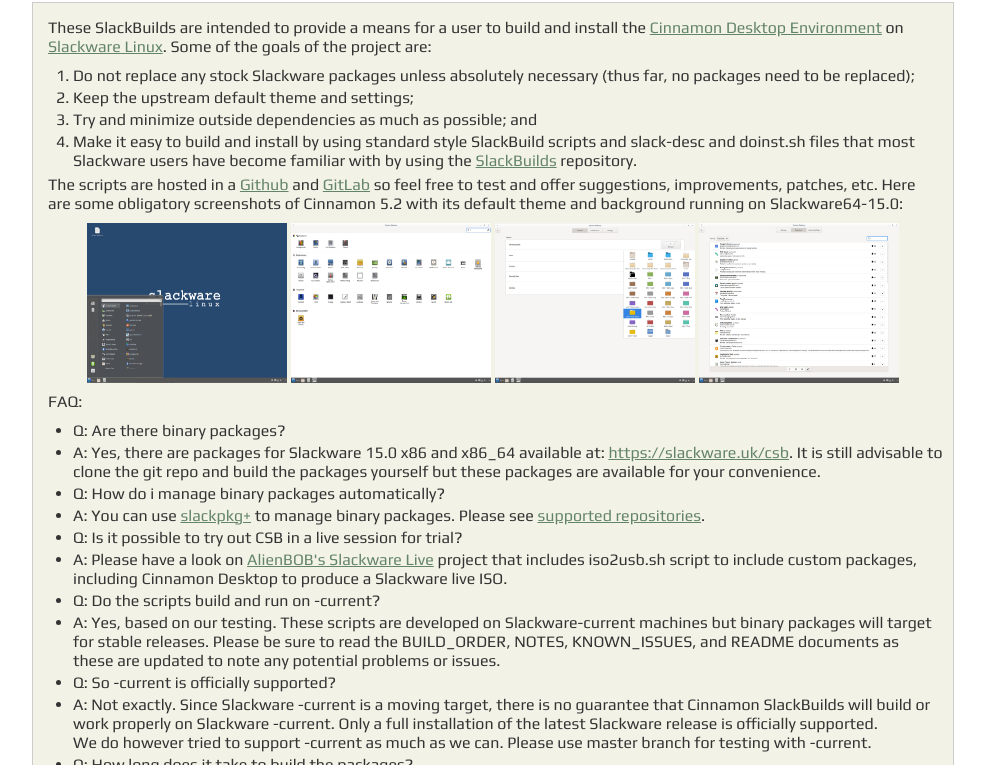
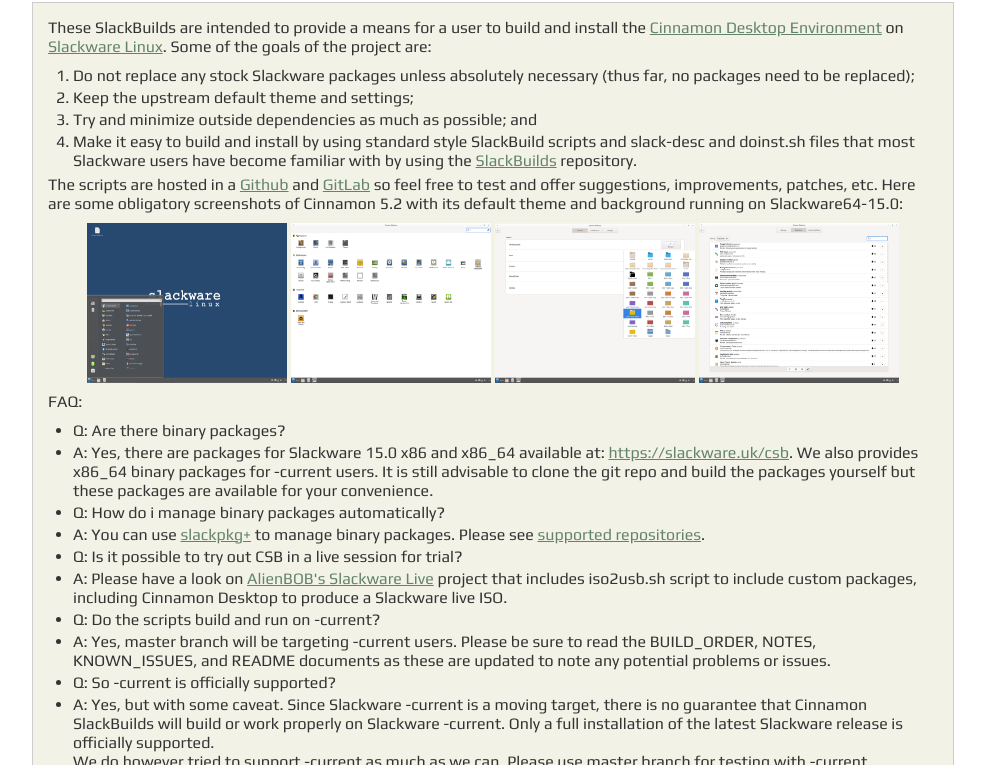
Before and after one commit to CinnamonSlackBuilds/cinnamonslackbuilds.github.io, a plain HTML site: page index.html in a window 1280 px wide. Shown: the part 35-800 px from the top of the page, without its empty margins (147-1132 px from the left). Drawn offline with Linux system fonts and the light colour scheme.

Commit message:
Updated information about the project.
Signed-off-by: Willy Sudiarto Raharjo <willysr@gmail.com>

```diff
--- a/index.html
+++ b/index.html
@@ -51,9 +51,9 @@
            <li>Q: Are there binary packages?</li><li>A: Yes, there are
              packages for Slackware 15.0 x86 and x86_64 available at:
              <a
-               href="https://slackware.uk/csb">https://slackware.uk/csb</a>.  It is still advisable to
-             clone the git repo and build the packages yourself but these
-             packages are available for your convenience.</li>
+               href="https://slackware.uk/csb">https://slackware.uk/csb</a>. We also provides x86_64 binary
+	   packages for -current users. It is still advisable to clone the git repo and build the packages
+	   yourself but these packages are available for your convenience.</li>
            <li>Q: How do i manage binary packages automatically?</li>
 	   <li>A: You can use <a href="https://slakfinder.org/slackpkg+.html">slackpkg+</a>
 	   to manage binary packages. Please see
@@ -63,12 +63,11 @@
 	   AlienBOB's Slackware Live</a> project that includes iso2usb.sh script to include custom
 	   packages, including Cinnamon Desktop to produce a Slackware live ISO.</li>
            <li>Q: Do the scripts build and run on -current?</li><li>A: Yes,
-           based on our testing. These scripts are developed on
-           Slackware-current machines but binary packages will target for stable releases.
+           master branch will be targeting -current users.
 	   Please be sure to read the BUILD_ORDER, NOTES, KNOWN_ISSUES, and README documents as these
            are updated to note any potential problems or issues.</li>
            <li>Q: So -current is officially supported?</li>
-           <li>A: Not exactly.  Since Slackware -current is a moving target,
+           <li>A: Yes, but with some caveat.  Since Slackware -current is a moving target,
            there is no guarantee that Cinnamon SlackBuilds will build or work properly
            on Slackware -current.  Only a full installation of the latest
            Slackware release is officially supported.<br/>We do however tried to support -current as
```
